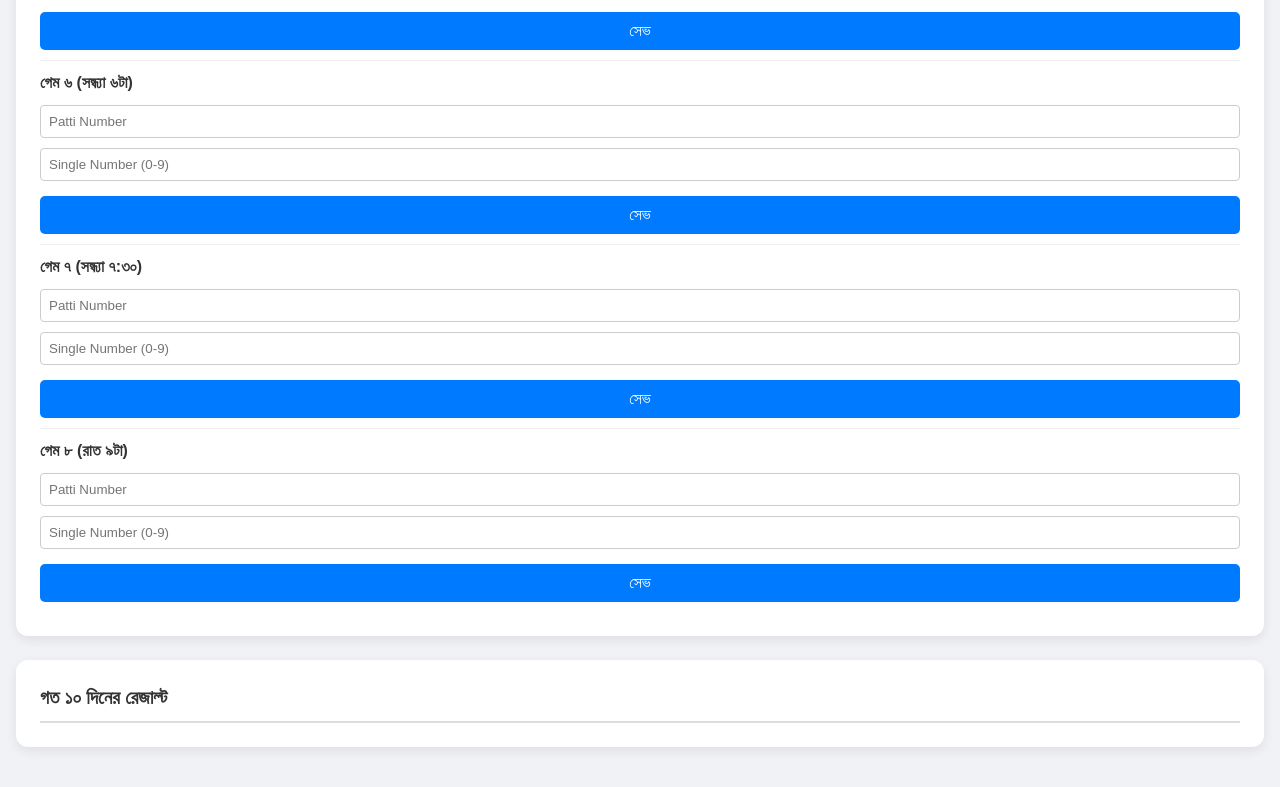
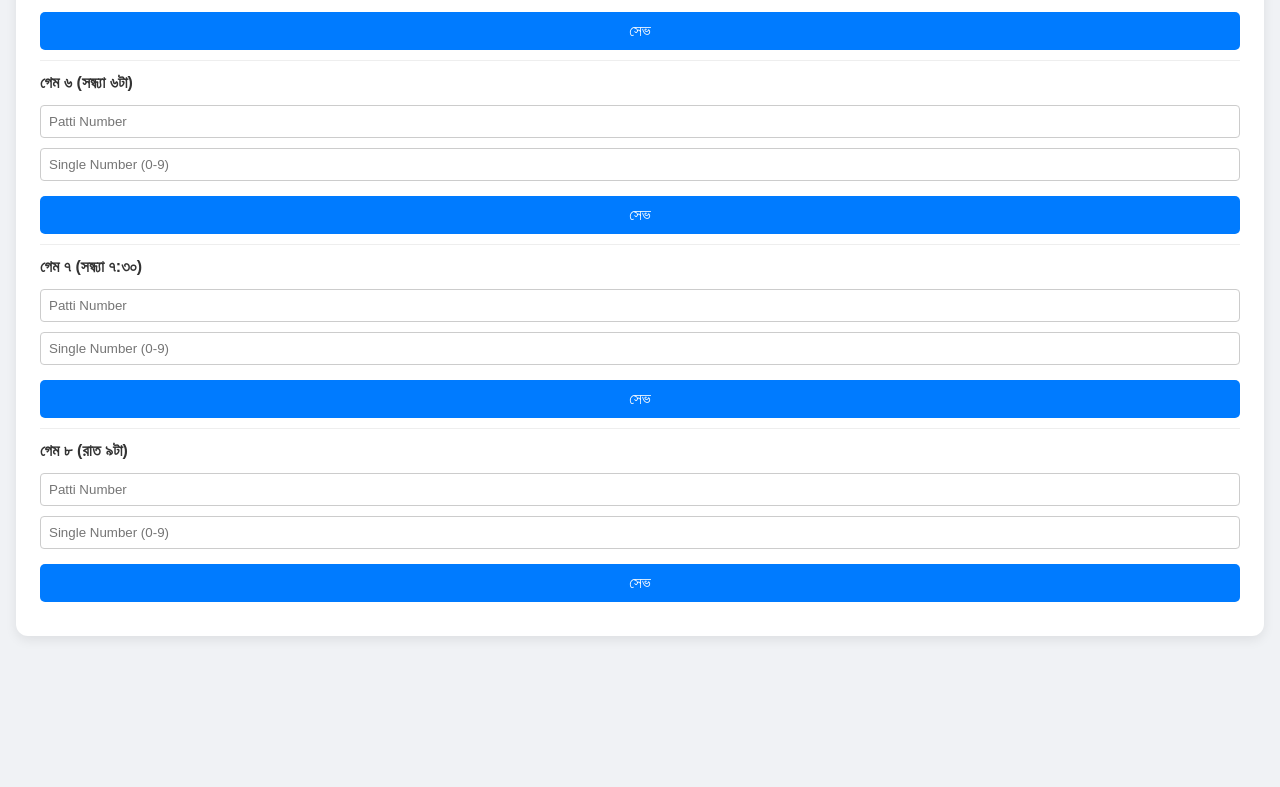
Before and after one commit to jjoy2025/lucky-number-game, a plain HTML site: page admin-dashboard.html in a window 1280 px wide. Shown: the part 1328-2115 px from the top of the page. After the commit the page ends 2004 px from the top, so only its background shows below. Drawn offline with Linux system fonts and the light colour scheme; no server answers.

Commit message:
Update admin-dashboard.html

```diff
--- a/admin-dashboard.html
+++ b/admin-dashboard.html
@@ -245,12 +245,6 @@
                 </div>
             </div>
         </section>
-
-        <section>
-            <h2>গত ১০ দিনের রেজাল্ট</h2>
-            <div id="oldResultsList">
-                </div>
-        </section>
     </main>
 
     <script type="module" src="https://www.gstatic.com/firebasejs/10.12.2/firebase-app.js"></script>
```
